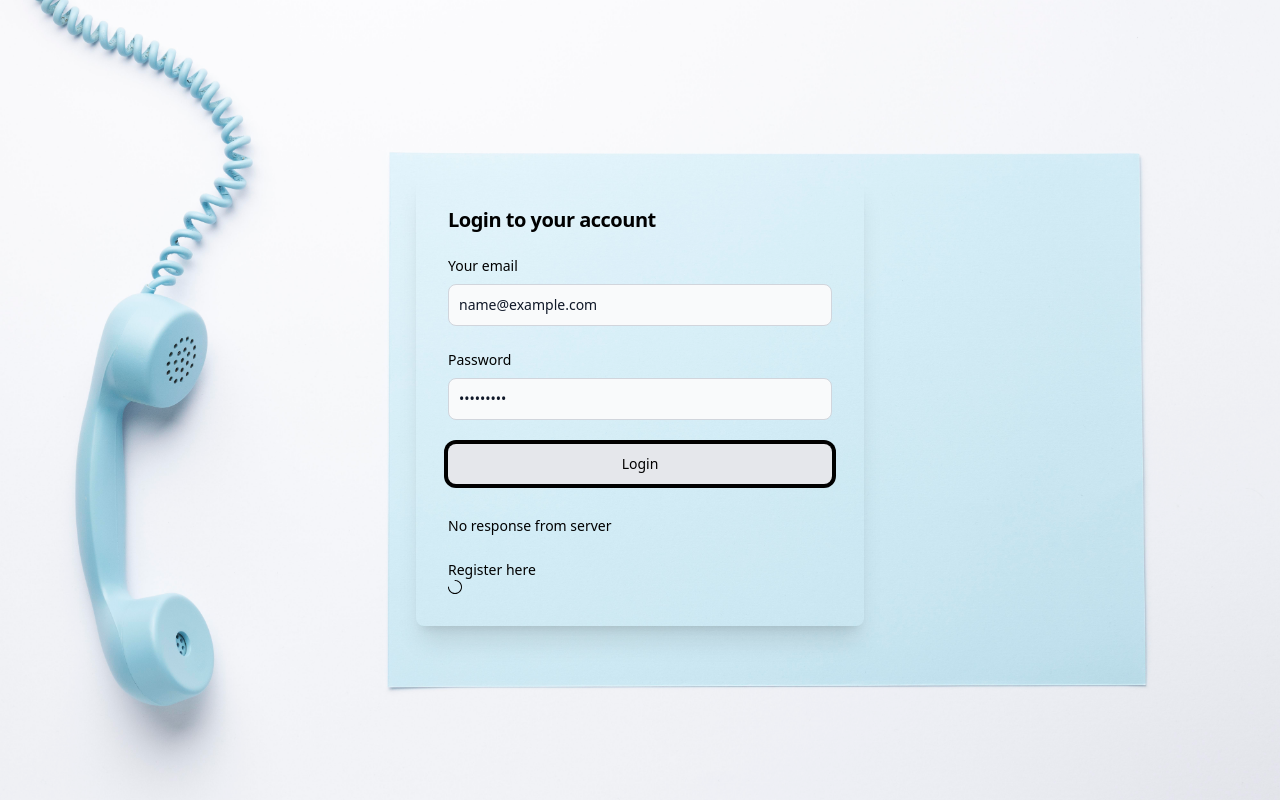
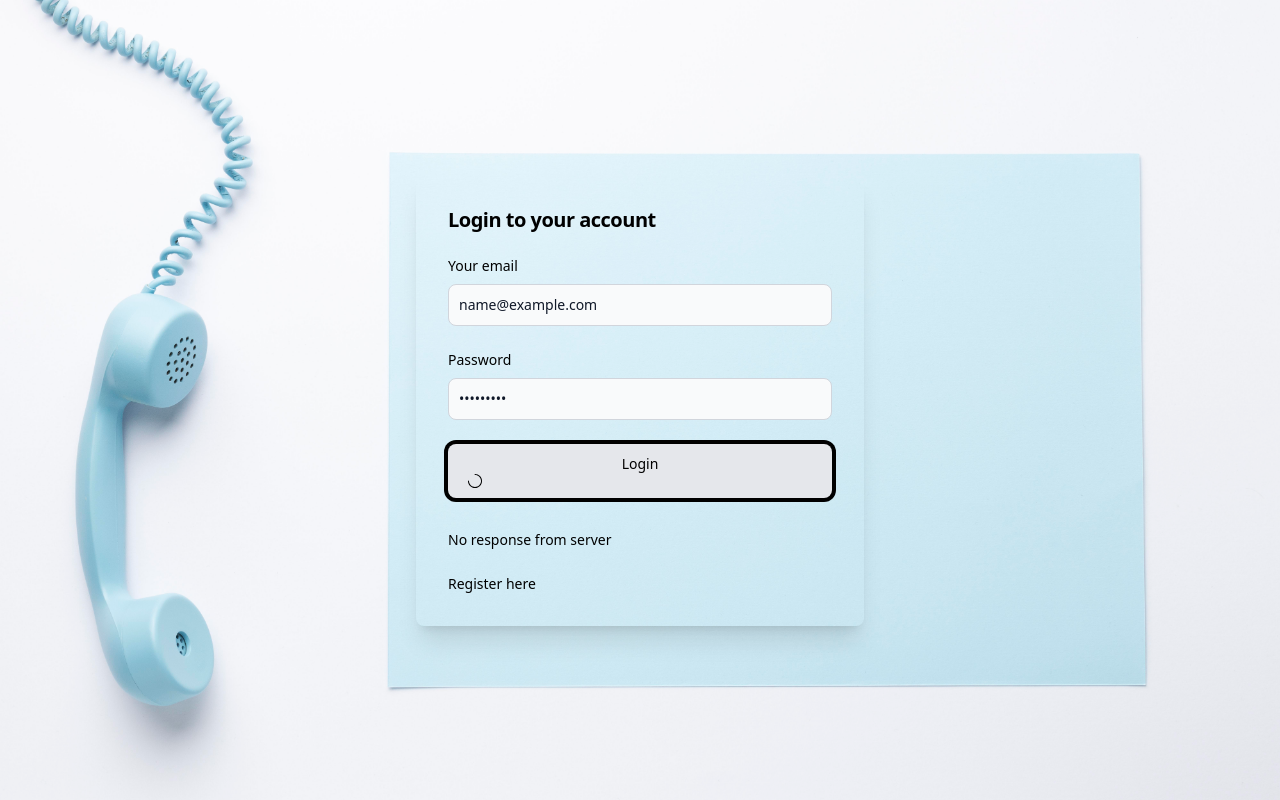
Before and after one commit to BelguesmiSakr/my-contacts-app, a React (Vite) app in the folder client/: page /login in a window 1280 px wide. Both pictures are taken after typing "name@example.com", "Sample123" into the empty fields and a click on the button "Login". Built offline with nearby package versions, Linux system fonts and the light colour scheme; no server answers.

Commit message:
loading status modification

```diff
--- a/client/src/pages/login.jsx
+++ b/client/src/pages/login.jsx
@@ -129,6 +129,7 @@ const Login = () => {
                   className="w-full cursor-pointer bg-gray-200 hover:bg-gray-300 focus:ring-4 focus:outline-none focus:ring-primary-300 font-medium rounded-lg text-sm px-5 py-2.5 text-center"
                 >
                   {registerFlag ? "Create an account" : "Login"}
+                  {loading && <AiOutlineLoading3Quarters />}
                 </button>
                 {message && <p className="mt-2 text-sm">{message}</p>}
                 <p className="text-sm font-light">
@@ -138,7 +139,6 @@ const Login = () => {
                     onClick={() => setRegisterFlag(!registerFlag)}
                   >
                     {registerFlag ? " Login here" : "Register here"}
-                    {loading && <AiOutlineLoading3Quarters />}
                   </span>
                 </p>
               </form>
```
